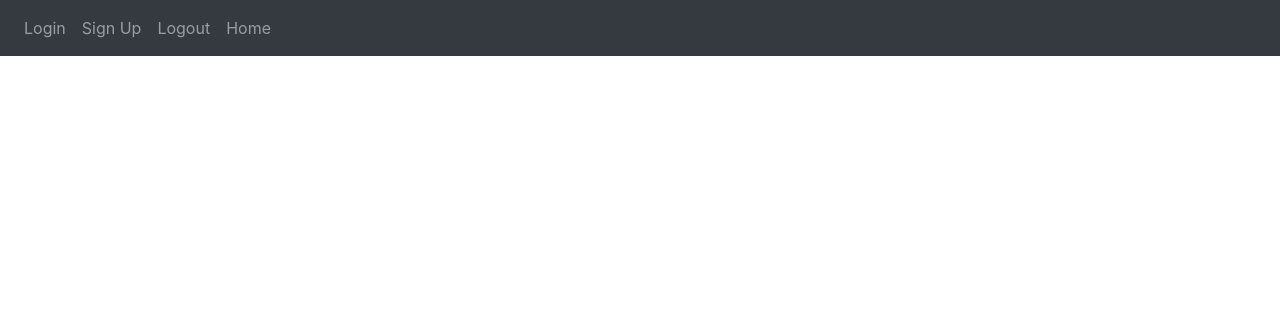
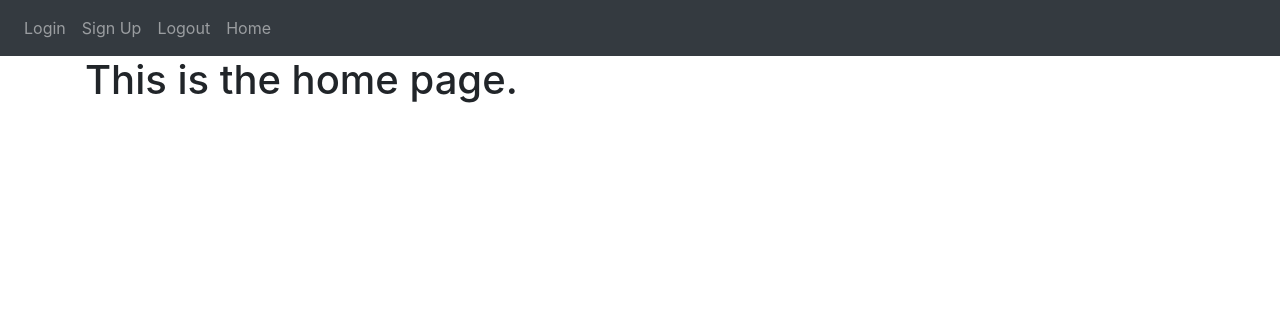
Before and after one commit to mahdi-robbani/notes_webapp, a Flask app: page / in a window 1280 px wide. Shown: the top 316 px of the page. Run offline with Flask 2, Linux system fonts and the light colour scheme; some libraries are stand-ins or nearby versions.

Commit message:
Added content block

```diff
--- a/website/templates/base.html
+++ b/website/templates/base.html
@@ -17,7 +17,7 @@
             crossorigin="anonymous"
         />
 
-        <!-- Jinga custom block -->
+        <!-- Title block -->
         <title>{% block title %}Home{% endblock %}</title>
     </head>
     <body>
@@ -40,6 +40,12 @@
                 </div>
             </div>
         </nav>
+
+        <!-- Use container for some padding -->
+        <div class="container">
+            <!-- Content block-->
+            {% block content %}{% endblock %}
+        </div>
 
         <!-- JS scripts used by Bootsrap (button press animations and stuff) -->
         <script
--- a/website/templates/home.html
+++ b/website/templates/home.html
@@ -1 +1,5 @@
-{% extends "base.html" %} <title>{% block title %}Home{% endblock %}</title>
+{% extends "base.html" %}
+{% block title %}Home{% endblock %}
+{% block content %}
+<h1>This is the home page.</h1>
+{% endblock %}
```
